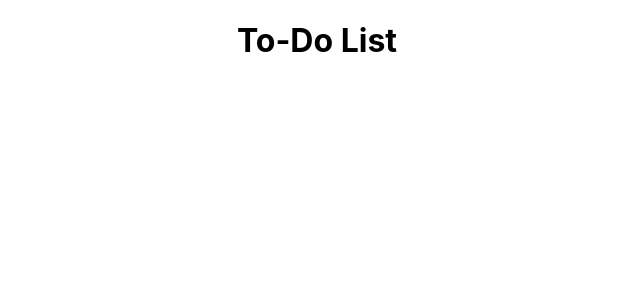
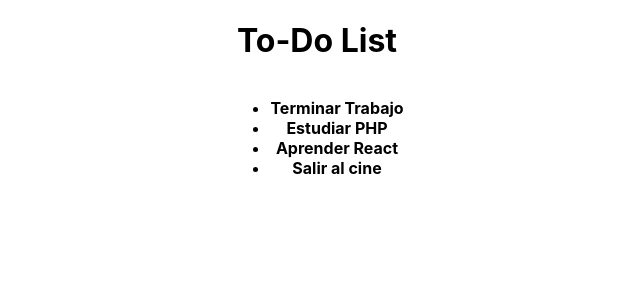
Before and after one commit to le4nnt0nn/first-react-project, a React (Create React App) app in the folder my-first-react/: page / in a window 1280 px wide. Shown: the top 300 px of the page, without its empty margins (323-963 px from the left). Built offline with nearby package versions, Linux system fonts and the light colour scheme.

Commit message:
app.js : added TodoList component

```diff
--- a/my-first-react/src/App.js
+++ b/my-first-react/src/App.js
@@ -1,10 +1,14 @@
-import logo from './logo.svg';
 import './App.css';
+import TodoList from "./components/todoList";
 
 function App() {
   return (
     <div className="App">
         <h1>To-Do List</h1>
+        <div className="todo-list">
+          <TodoList />
+        </div>
+
     </div>
   );
 }
```
